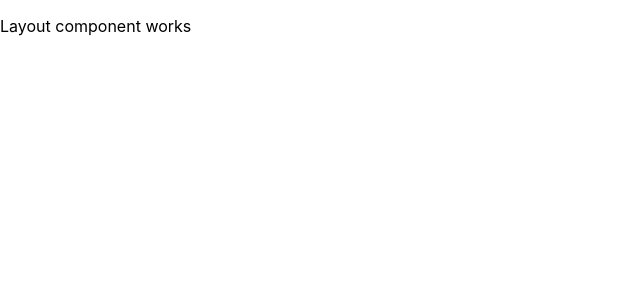
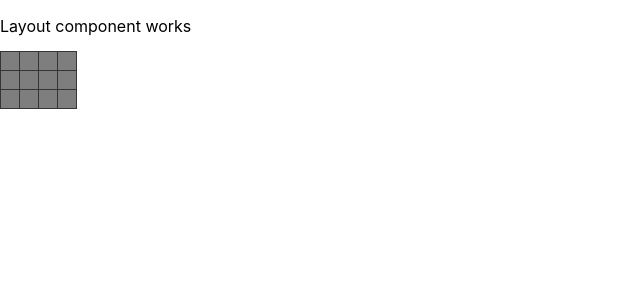
Before and after one commit to ln56b/ln56b-react-minesweeper, a React (Create React App) app: page / in a window 1280 px wide. Shown: the top 300 px of the page, without its empty margins (0-640 px from the left). Built offline with nearby package versions, Linux system fonts and the light colour scheme.

Commit message:
table display + open squares

```diff
--- a/src/components/Layout.jsx
+++ b/src/components/Layout.jsx
@@ -1,9 +1,11 @@
 import React from "react"
+import Table from "./Table"
 
 function Layout() {
 	return (
 		<div>
 			<p>Layout component works</p>
+			<Table width={4} height={3}/>
 		</div>
 	)
 }
--- a/src/components/Square.css
+++ b/src/components/Square.css
@@ -1,9 +1,7 @@
 .square {
   border: 1px solid rgb(53, 53, 53);
-  float: left;
   font-size: 10px;
-  font-weight: bold;
-  line-height: 34px;
+  line-height: 20px;
   height: 20px;
   margin-right: -1px;
   margin-top: -1px;
--- a/src/components/Square.jsx
+++ b/src/components/Square.jsx
@@ -1,15 +1,14 @@
 import React from "react"
 import "./Square.css"
 
-function Square({ value, isMine }) {
-  const [isOpen, setIsOpen] = React.useState(false);
+function Square({ value, isMine, isOpen, setIsOpen }) {
 
   const display = isMine ? '💣' : value
   const className = isOpen ? 'open' : 'closed'
 
 	return (
 		<button className={className + ' square'} onClick={() => setIsOpen(true)}>
-      { isOpen ?? display }
+      { isOpen && display }
     </button>
 	)
 }
--- /dev/null
+++ b/src/components/Table.css
@@ -0,0 +1,9 @@
+.table {
+  display: flex;
+  flex-direction: row;
+}
+
+.table-column {
+  display: flex;
+  flex-direction: column;
+}
--- a/src/components/Table.jsx
+++ b/src/components/Table.jsx
@@ -1,3 +1,4 @@
+import './Table.css'
 import React from "react"
 import Square from "./Square"
 
@@ -8,9 +9,34 @@ function Table({ height, width }) {
   const [openFields, setOpenFields] = React.useState(baseArray)
   const [mines, setMines] = React.useState(testMines)
 
+  function openField(x,y) {
+    if (openFields[x][y]) {
+      return;
+    }
+    const newOpenFields = JSON.parse(JSON.stringify(openFields));
+    newOpenFields[x][y] = true;
+    setOpenFields(newOpenFields);
+  }
+
 	return (
-		<div>
-
+		<div className="table">
+			{
+        openFields.map((column, x) => (
+          <div className="table-column" key={x}>
+            {
+              column.map((isFieldOpen, y) => (
+                <Square
+                  key={`${x.toString()},${y.toString()}`}
+                  value={`${x.toString()},${y.toString()}`}
+                  isMine={mines[x][y]}
+                  isOpen={isFieldOpen}
+                  setIsOpen={() => openField(x, y)}
+                />
+              ))
+            }
+          </div>
+        ))
+      }
 		</div>
 	)
 }
```
